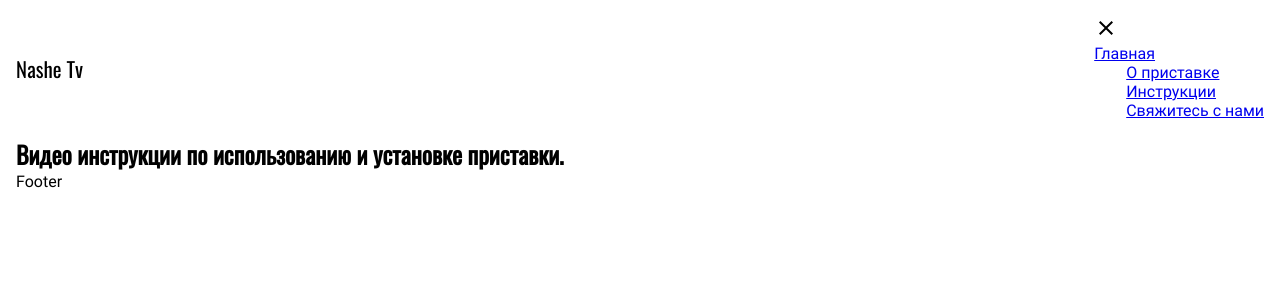
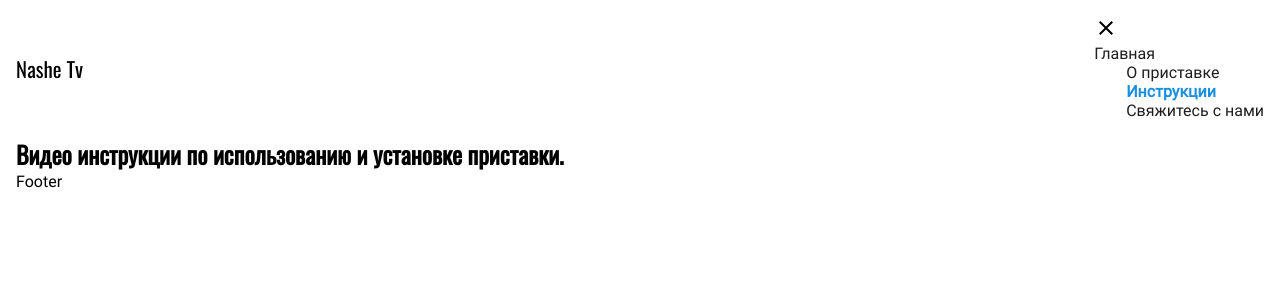
Before and after one commit to igor-co/nashetv, a React (Create React App) app: page /instructions in a window 1280 px wide. Both pictures are taken after a click on the icon 1252 px from the left and 28 px from the top of the page. Shown: the top 300 px of the page. Built offline with nearby package versions, Linux system fonts and the light colour scheme.

Commit message:
Add styling for current page menu item

```diff
--- a/src/_components/Layout/_components/Header/_components/Menu/Menu.jsx
+++ b/src/_components/Layout/_components/Header/_components/Menu/Menu.jsx
@@ -2,13 +2,19 @@ import { useState } from 'react';
 
 import styles from './Menu.module.scss';
 
-import { Link } from 'react-router-dom';
+import { NavLink, useRouteMatch } from 'react-router-dom';
 
 import { ReactComponent as CloseIcon } from '../../../../../../_assets/icons/closeIcon.svg';
 import { ReactComponent as MenuIcon } from '../../../../../../_assets/icons/menuIcon.svg';
 
 const Menu = () => {
   const [isMenuVisible, setIsMenuVisible] = useState(false);
+
+  const [matchMain] = useState(useRouteMatch('/'));
+  const [matchAbout] = useState(useRouteMatch('/about'));
+  const [matchInstructions] = useState(useRouteMatch('/instructions'));
+  const [matchContact] = useState(useRouteMatch('/contact'));
+
   return (
     <nav className={styles.nav}>
       {isMenuVisible ? (
@@ -26,20 +32,44 @@ const Menu = () => {
       )}
       {isMenuVisible && (
         <ul className={styles.list}>
-          <li className={styles.listItem}>
-            <Link to='/'>Главная</Link>
+          <li className={`${styles.listItem} `}>
+            <NavLink
+              to='/'
+              className={`${matchMain?.isExact ? styles.currentlistItem : ''}`}
+            >
+              Главная
+            </NavLink>
           </li>
           <li className={styles.listItemSeparator}>|</li>
           <li className={styles.listItem}>
-            <Link to='/about'>О приставке</Link>
+            <NavLink
+              to='/about'
+              className={`${matchAbout?.isExact ? styles.currentlistItem : ''}`}
+            >
+              О приставке
+            </NavLink>
           </li>
           <li className={styles.listItemSeparator}>|</li>
           <li className={styles.listItem}>
-            <Link to='/instructions'>Инструкции</Link>
+            <NavLink
+              to='/instructions'
+              className={`${
+                matchInstructions?.isExact ? styles.currentlistItem : ''
+              }`}
+            >
+              Инструкции
+            </NavLink>
           </li>
           <li className={styles.listItemSeparator}>|</li>
           <li className={styles.listItem}>
-            <Link to='/contact'>Свяжитесь с нами</Link>
+            <NavLink
+              to='/contact'
+              className={`${
+                matchContact?.isExact ? styles.currentlistItem : ''
+              }`}
+            >
+              Свяжитесь с нами
+            </NavLink>
           </li>
         </ul>
       )}
--- a/src/_components/Layout/_components/Header/_components/Menu/Menu.module.scss
+++ b/src/_components/Layout/_components/Header/_components/Menu/Menu.module.scss
@@ -18,4 +18,9 @@
   .listItemSeparator {
     display: none;
   }
+  .currentlistItem {
+    font-weight: 600;
+
+    color: #1a8fdd;
+  }
 }
--- a/src/index.scss
+++ b/src/index.scss
@@ -33,3 +33,10 @@ h3 {
   //   border: 1px solid salmon;
   margin: 0 1rem;
 }
+a {
+  color: #1d1d1f;
+  text-decoration: none;
+  &:hover {
+    color: #1a8fdd;
+  }
+}
```
